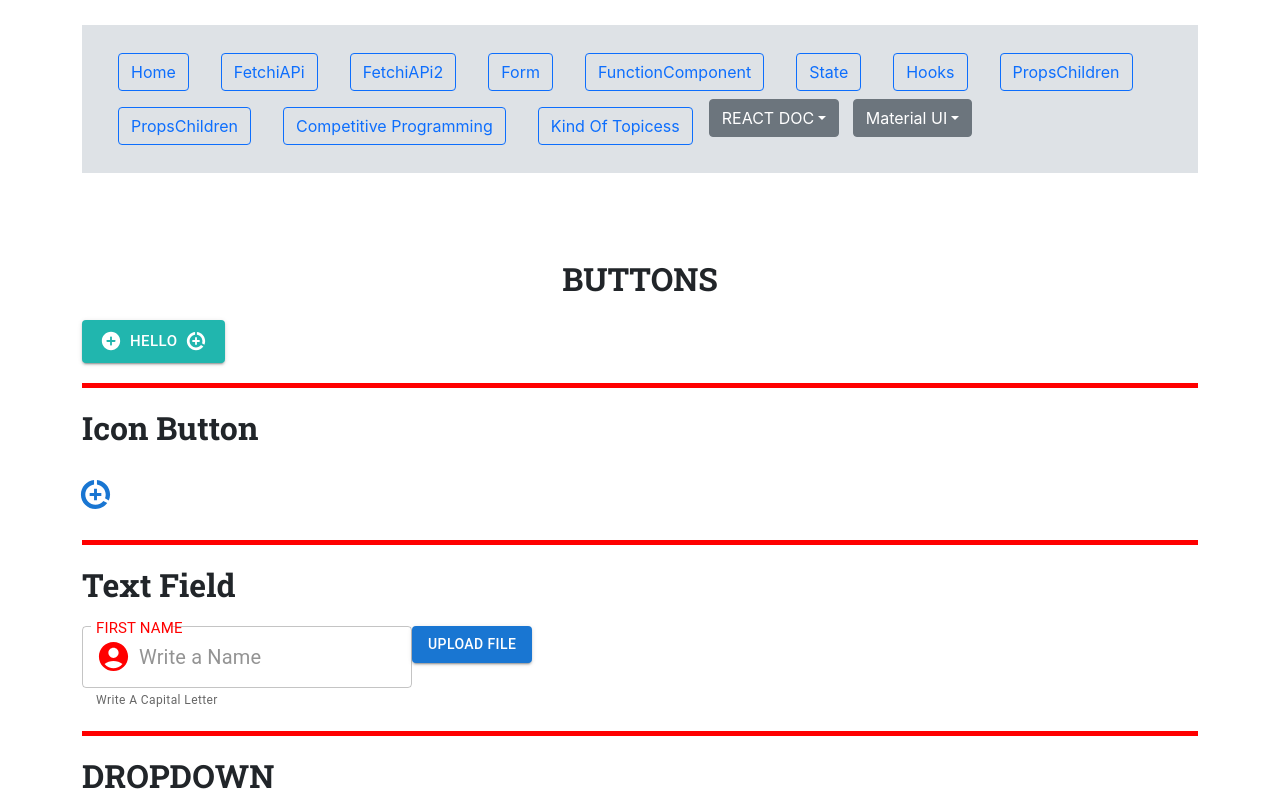
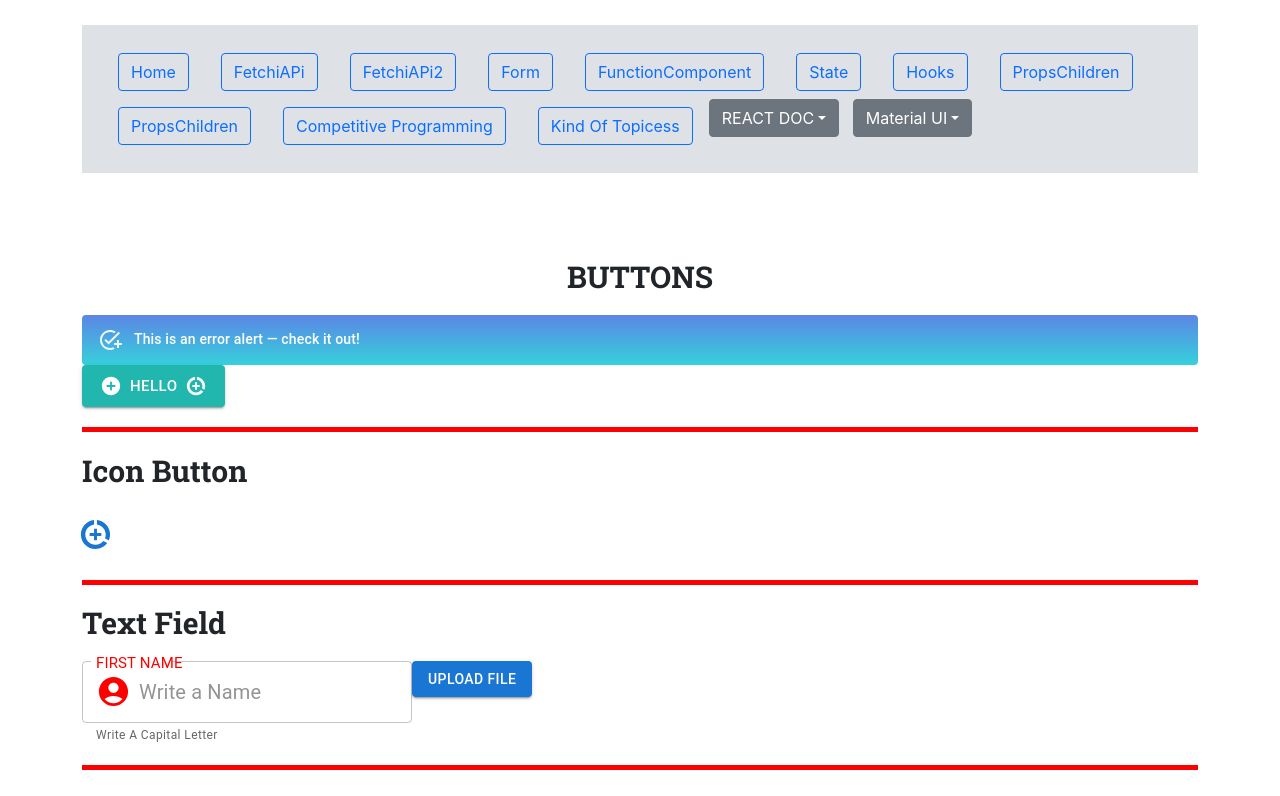
Before and after one commit to balaji1610/basic_react_new, a React (Create React App) app: page /Inputs in a window 1280 px wide. Shown: the top 796 px of the page. Built offline with nearby package versions, Linux system fonts and the light colour scheme.

Commit message:
Alert&lineargradinet

```diff
--- a/src/FontsStyle.css
+++ b/src/FontsStyle.css
@@ -3,7 +3,7 @@ h1 {
   font-family: "Oswald", sans-serif;
   font-family: "Roboto Mono", monospace;
   font-family: "Roboto Slab", serif;
-
+  font-size: 30px;
 }
 
 p {
--- /dev/null
+++ b/src/MaterialUI/Topices/InputTopic/AlertUI.jsx
@@ -0,0 +1,18 @@
+import Alert from "@mui/material/Alert";
+import AddTaskIcon from "@mui/icons-material/AddTask";
+
+export default function AlertUI() {
+  return (
+    <div>
+      <Alert
+        variant="filled"
+        severity="warning"
+        icon={<AddTaskIcon />}
+        style={{
+          backgroundImage: "linear-gradient(to top, #36d1dc, #5b86e5)"}}
+      >
+        This is an error alert — check it out!
+      </Alert>
+    </div>
+  );
+}
--- a/src/MaterialUI/Topices/InputTopic/Buttons.jsx
+++ b/src/MaterialUI/Topices/InputTopic/Buttons.jsx
@@ -7,6 +7,7 @@ import ConIconButton from "./Components/ConIconButton";
 import InputField from "./InputField";
 import DropdownMUI from "./DropdownMUI";
 import Tooltips from "./Tooltips";
+import AlertUI from "./AlertUI";
 export default function Buttons() {
   const [hoverd, setHoverd] = useState(false);
   const clickEvent = () => {
@@ -25,7 +26,9 @@ export default function Buttons() {
   };
   return (
     <div>
-
+      <div>
+        <AlertUI />
+      </div>
       <ConButton
         variant="contained"
         label="Hello"
@@ -62,8 +65,10 @@ export default function Buttons() {
       </div>
       <div className="divder"></div>
       <div>
-        <h1> <Tooltips /></h1>
-
+        <h1>
+          {" "}
+          <Tooltips />
+        </h1>
       </div>
       <div className="divder"></div>
     </div>
```
